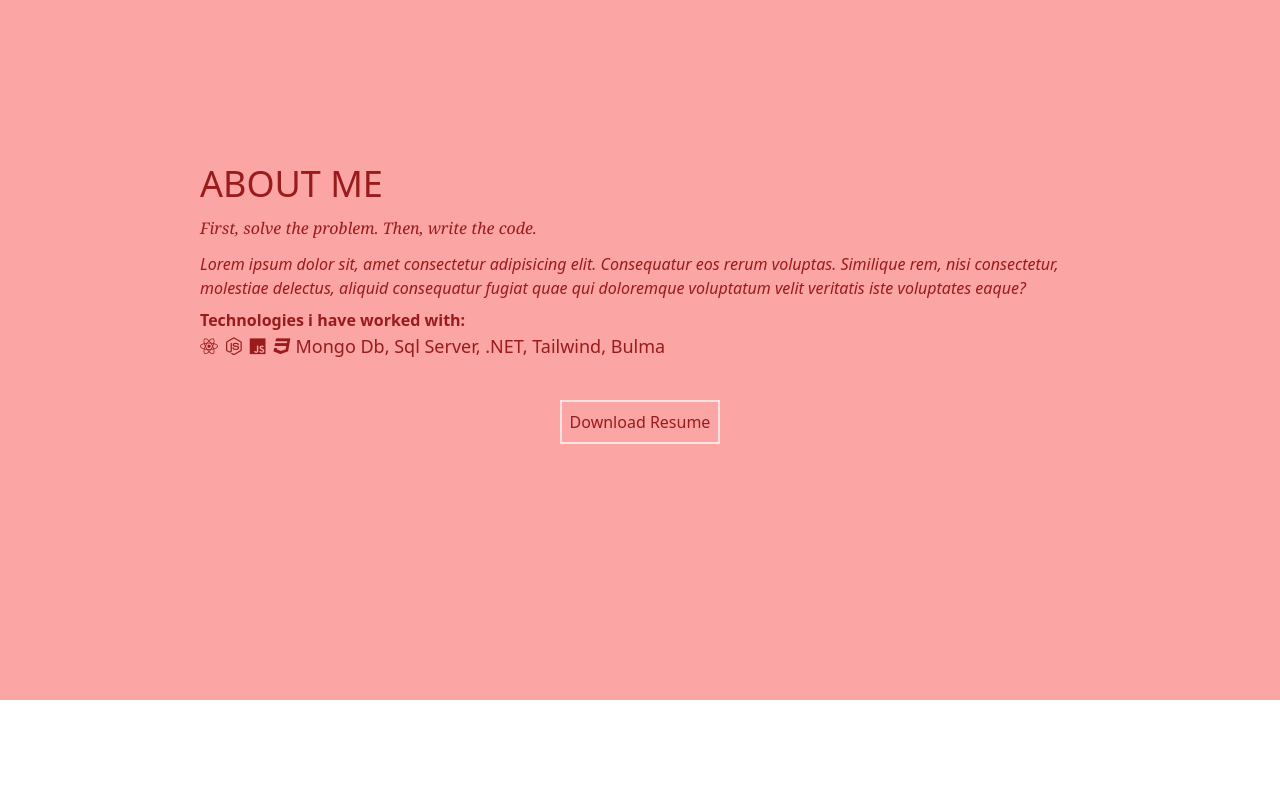
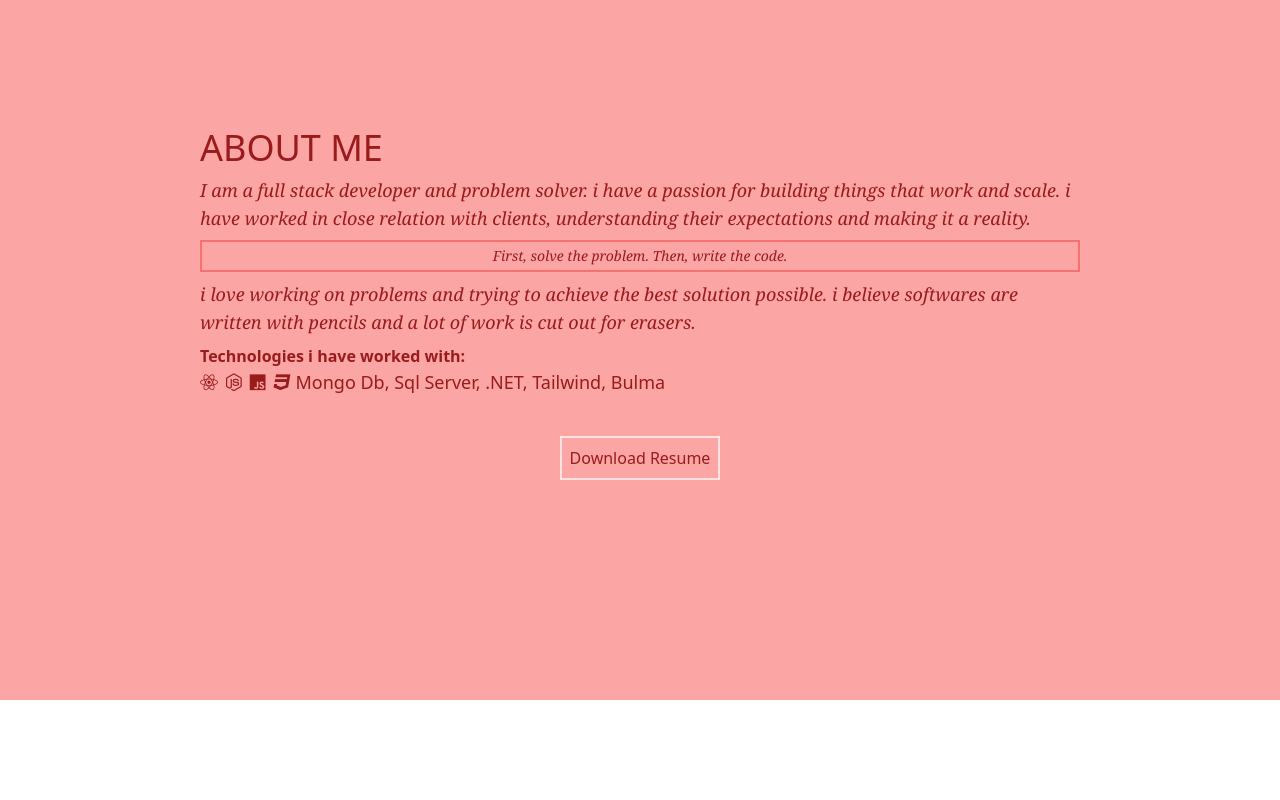
Before and after one commit to dubey98/dubey98.github.io, a React (Create React App) app: page / in a window 1280 px wide. Shown: the part 2500-3300 px from the top of the page. Built offline with nearby package versions, Linux system fonts and the light colour scheme; the HTML template or start-up script is replaced by a standard one.

Commit message:
updated about info

```diff
--- a/src/components/About.jsx
+++ b/src/components/About.jsx
@@ -4,20 +4,24 @@ function About() {
   return (
     <div className="bg-red-300 flex flex-col justify-center h-screen ">
       <div className="text-red-800">
-        <div class="mx-auto w-4/5 max-w-4xl p-2">
-          <span class="text-4xl uppercase">About me</span> <br />
-          <div class="p-3 pl-0 italic font-serif">
-            <div class="">First, solve the problem. Then, write the code.</div>
+        <div className="mx-auto w-4/5 max-w-4xl p-2">
+          <span className="text-4xl uppercase">About me</span> <br />
+          <div className="italic font-serif mt-2 text-lg">
+            I am a full stack developer and problem solver. i have a passion for
+            building things that work and scale. i have worked in close relation
+            with clients, understanding their expectations and making it a
+            reality.
+            <div className="p-1 my-2 italic text-sm border-red-400 border-2 border-l-2 text-center">
+              First, solve the problem. Then, write the code.
+            </div>
+            i love working on problems and trying to achieve the best solution
+            possible. i believe softwares are written with pencils and a lot of
+            work is cut out for erasers.
           </div>
-          <span class="italic">
-            {" "}
-            Lorem ipsum dolor sit, amet consectetur adipisicing elit.
-            Consequatur eos rerum voluptas. Similique rem, nisi consectetur,
-            molestiae delectus, aliquid consequatur fugiat quae qui doloremque
-            voluptatum velit veritatis iste voluptates eaque?{" "}
-          </span>
-          <div class="p-2 pl-0">
-            <span class="font-semibold">Technologies i have worked with:</span>
+          <div className="p-2 pl-0">
+            <span className="font-semibold">
+              Technologies i have worked with:
+            </span>
             <br />
             <span className="text-lg">
               <i className="fab fa-react pr-1">
@@ -31,7 +35,9 @@ function About() {
           </div>
         </div>
         <div className="mx-auto w-fit pt-6" id="resume">
-          <button className="border-2 border-red-100 p-2">Download Resume</button>
+          <button className="border-2 border-red-100 p-2">
+            Download Resume
+          </button>
         </div>
       </div>
     </div>
```
